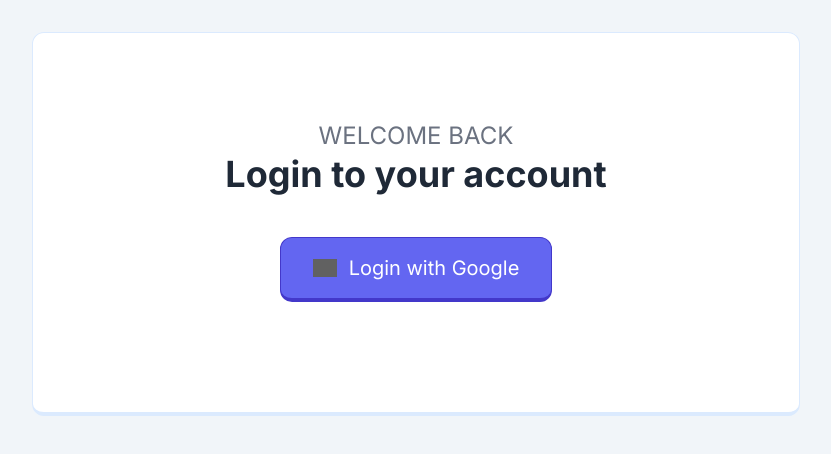
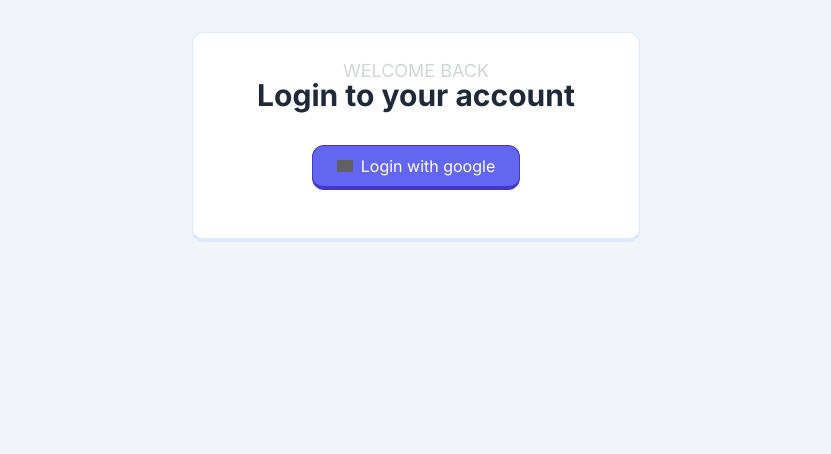
Before and after one commit to infamous001/SEO-TRACKER, a Next.js app: page / in a window 1280 px wide. Shown: the top 454 px of the page, without its empty margins (224-1055 px from the left). Built offline with nearby package versions, Linux system fonts and the light colour scheme; no server answers; grey boxes are pictures that could not be loaded.

Commit message:
domain-row-component

```diff
--- a/src/app/Header.js
+++ b/src/app/Header.js
@@ -1,4 +1,3 @@
-import './globals.css'
 import {authOptions} from "@/app/api/auth/[...nextauth]/route";
 import LogoutLink from "@/components/LogoutLink";
 import {getServerSession} from "next-auth";
@@ -7,11 +6,12 @@
   const session = await getServerSession(authOptions);
   const user = session?.user;
   return (
-    <header className="my-4 w-full flex items-center justify-between">
+    <header className="my-4 flex items-center justify-between">
       <a href="/" className="text-3xl font-bold bg-gradient-to-r to-blue-600 from-indigo-900 text-transparent bg-clip-text">
         RankTracker
       </a>
-      <div className="flex items-center justify-center gap-4 bg-slate-300 p-1 rounded-full w-40 h-15">
+      <div className="flex items-center gap-2 bg-slate-300 p-1 rounded-full">
+        <img src={user?.image} alt="profile image" className="h-12 rounded-full" />
         <div className="pr-4 leading-5">
           <h3 className="font-bold">{user?.name}</h3>
           <LogoutLink />
--- a/src/app/LoginScreen.js
+++ b/src/app/LoginScreen.js
@@ -4,13 +4,14 @@
 
 export default function LoginScreen() {
   return (
-    <div className="bg-white mt-8 max-w-3xl h-96 border border-blue-100 border-b-4 mx-auto rounded-xl p-4 py-6 text-center flex items-center justify-center flex-col">
+    <div className="bg-white mt-8 max-w-md border border-blue-100 border-b-4 mx-auto rounded-xl p-4 py-6 text-center">
       <DoubleHeader preTitle={'Welcome back'} mainTitle={'Login to your account'} />
-      <button onClick={() => signIn('google')} className="bg-indigo-500 text-white text-xl px-8 py-4 rounded-xl border border-indigo-700 border-b-4 inline-flex gap-3 items-center my-6">
-          <img className="w-6 invert" src="https://www.svgrepo.com/show/50809/google.svg" alt=""/>
-          Login with Google
+      <button
+        onClick={() => signIn('google')}
+        className="bg-indigo-500 text-white px-6 py-2 rounded-xl border border-indigo-700 border-b-4 inline-flex gap-2 items-center my-6">
+        <img className="w-4 invert" src="https://www.svgrepo.com/show/50809/google.svg" alt=""/>
+        Login with google
       </button>
-
     </div>
   );
 }
--- a/src/app/page.js
+++ b/src/app/page.js
@@ -1,10 +1,16 @@
 import NewDomainForm from "@/components/NewDomainForm";
+import DoubleHeader from "@/components/DoubleHeader";
 import Image from "next/image";
+import DomainRow from "@/components/DomainRow";
 
 export default function Home() {
   return (
     <div>
       <NewDomainForm/>
+      <DoubleHeader pretitle={'Your Domains'} mainTitle={'4 Domains'}/>
+      <DomainRow/>
+      <DomainRow/>
+      <DomainRow/>
     </div>
   );
 }
--- /dev/null
+++ b/src/components/DomainRow.js
@@ -0,0 +1,21 @@
+export default function DomainRow() {
+    const keywords=['github','git','source code']
+    return (
+      <div className="flex items-center gap-2 bg-white border border-blue-200 border-b-4 p-4 rounded-lg my-4">
+        <img src="https://github.githubassets.com/images/modules/logos_page/GitHub-Mark.png" className="h-12" />
+        <div>
+          <h2 className="font-bold text-xl leading-4">Github.com</h2>
+          {keywords.map(keyword => (
+            <>
+              <span className="text-xs text-gray-500 bg-slate-100 rounded-md p-1 mt-1 inline-block">
+                {keyword}
+              </span>{' '}
+            </>
+          ))}
+        </div>
+        <div>
+            <div className="bg-green-100 w-36 h-24"></div>
+        </div>
+      </div>
+    );
+  }
--- a/src/components/DoubleHeader.js
+++ b/src/components/DoubleHeader.js
@@ -1,20 +1,21 @@
+
 import Link from "next/link";
 
-export default function DoubleHeader({ preTitle, mainTitle, preTitleLink }) {
+export default function DoubleHeader({preTitle,mainTitle,preTitleLink}) {
   return (
     <div>
       {preTitleLink && (
         <Link
           href={preTitleLink}
-          className="block text-gray-400 text-lg uppercase"
+          className="block text-gray-300 text-lg uppercase"
         >
           {preTitle}
         </Link>
       )}
       {!preTitleLink && (
-        <h3 className="block text-gray-500 text-2xl uppercase">{preTitle}</h3>
+        <h3 className="block text-gray-300 text-lg uppercase">{preTitle}</h3>
       )}
-      <h2 className="font-bold text-4xl mb-4 leading-tight text-gray-800">{mainTitle}</h2>
+      <h2 className="font-bold text-3xl mb-4 leading-5">{mainTitle}</h2>
     </div>
   );
 }
```
